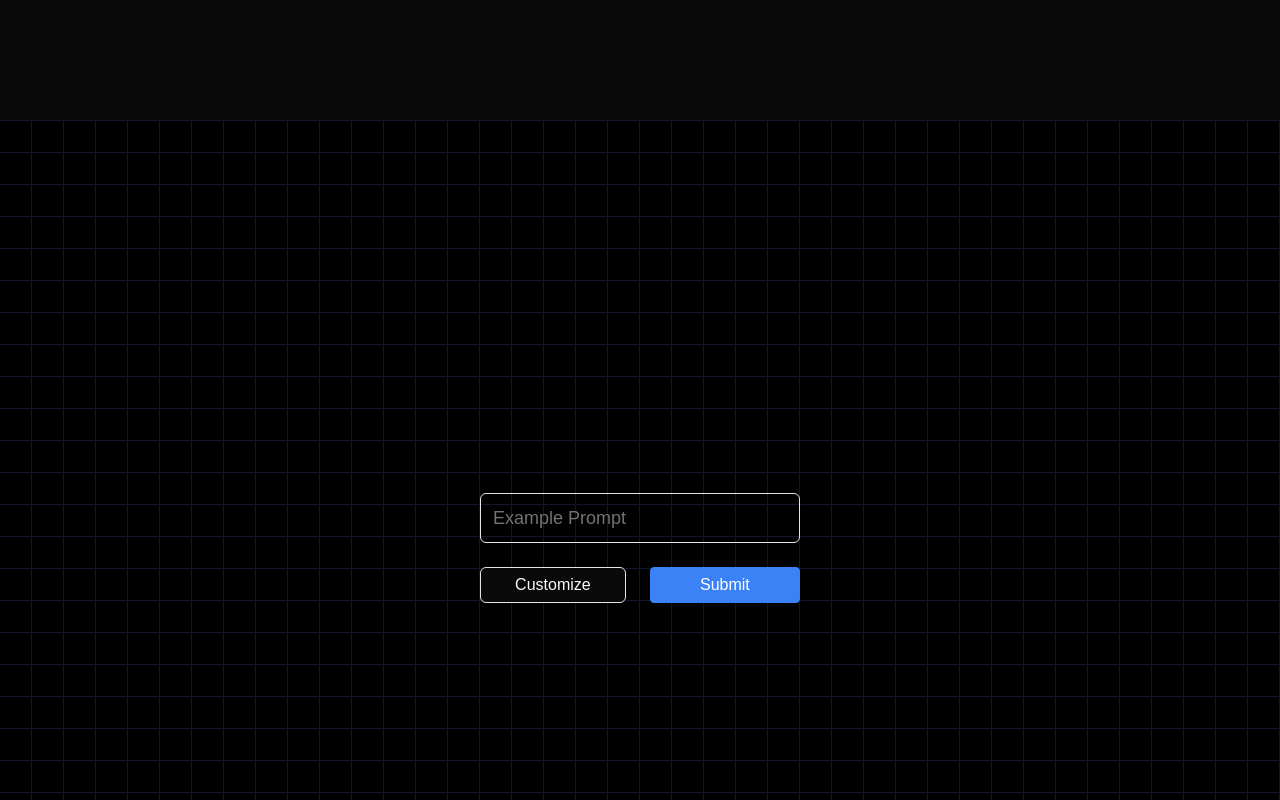
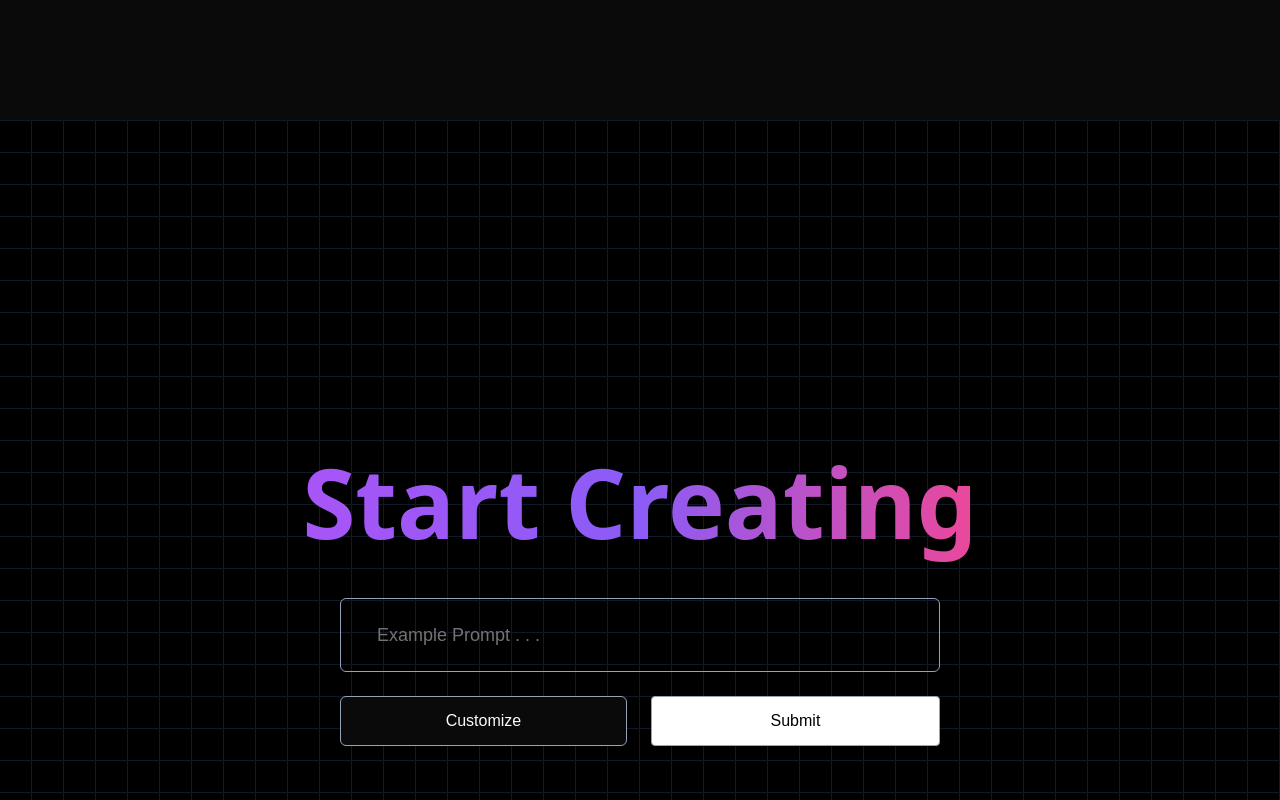
Before and after one commit to LynnT-2003/Sparkjoy-Web-Demo-v2, a Next.js app: page / in a window 1280 px wide. Shown: the part 2480-3280 px from the top of the page. Built offline with nearby package versions, Linux system fonts and the light colour scheme; no server answers; the database is empty.

Commit message:
UI update for InputSection.

```diff
--- a/components/sections/InputSection.tsx
+++ b/components/sections/InputSection.tsx
@@ -108,19 +108,29 @@ const InputSection = () => {
   };
 
   return (
-    <div className="h-screen flex flex-col justify-center ">
-      <div className=" w-[25vw] mt-12">
+    <div className="h-[120vh] w-screen flex flex-col items-center justify-center ">
+      {!image && (
+        <div className="">
+          <div className="text-8xl text-center font-bold font-sans relative bg-clip-text text-transparent bg-no-repeat bg-gradient-to-r from-purple-500 via-violet-500 to-pink-500 pb-4">
+            <div className="">Start Creating</div>
+          </div>
+        </div>
+      )}
+      <div className="flex flex-col justify-center w-[600px] mt-8">
         <Input
           type="text"
-          placeholder="Example Prompt"
+          placeholder="Example Prompt . . ."
           onChange={handlePromptChange}
-          className="text-lg py-6 my-2"
+          className="text-lg py-9 pl-9 mb-2"
         />
         <div className="flex w-full gap-6 ">
           <div className="w-1/2 mt-4">
             <Popover>
               <PopoverTrigger asChild>
-                <Button variant="outline" className="text-md w-full">
+                <Button
+                  variant="outline"
+                  className="text-md w-full p-6 hover:bg-slate-800 hover:border-slate-800 hover:text-white"
+                >
                   Customize
                 </Button>
               </PopoverTrigger>
@@ -187,7 +197,7 @@ const InputSection = () => {
           <Button
             variant="outline"
             onClick={handleSubmitClick}
-            className="border-blue-500 w-1/2 mt-4 px-6 py-1.5 bg-blue-500 text-white text-md rounded"
+            className="hover:bg-no-repeat hover:border-none hover:text-xl hover:bg-gradient-to-r from-purple-500 via-violet-500 to-pink-500 hover:text-white w-1/2 mt-4 px-6 py-1.5 bg-white text-black text-md rounded p-6"
           >
             Submit
           </Button>
--- a/components/ui/button.tsx
+++ b/components/ui/button.tsx
@@ -1,8 +1,8 @@
-import * as React from "react"
-import { Slot } from "@radix-ui/react-slot"
-import { cva, type VariantProps } from "class-variance-authority"
+import * as React from "react";
+import { Slot } from "@radix-ui/react-slot";
+import { cva, type VariantProps } from "class-variance-authority";
 
-import { cn } from "@/lib/utils"
+import { cn } from "@/lib/utils";
 
 const buttonVariants = cva(
   "inline-flex items-center justify-center whitespace-nowrap rounded-md text-sm font-medium transition-colors focus-visible:outline-none focus-visible:ring-1 focus-visible:ring-ring disabled:pointer-events-none disabled:opacity-50",
@@ -14,7 +14,7 @@ const buttonVariants = cva(
         destructive:
           "bg-destructive text-destructive-foreground shadow-sm hover:bg-destructive/90",
         outline:
-          "border border-input bg-background shadow-sm hover:bg-accent hover:text-accent-foreground",
+          "border border-slate-400 bg-background shadow-sm hover:bg-accent hover:text-accent-foreground",
         secondary:
           "bg-secondary text-secondary-foreground shadow-sm hover:bg-secondary/80",
         ghost: "hover:bg-accent hover:text-accent-foreground",
@@ -32,26 +32,26 @@ const buttonVariants = cva(
       size: "default",
     },
   }
-)
+);
 
 export interface ButtonProps
   extends React.ButtonHTMLAttributes<HTMLButtonElement>,
     VariantProps<typeof buttonVariants> {
-  asChild?: boolean
+  asChild?: boolean;
 }
 
 const Button = React.forwardRef<HTMLButtonElement, ButtonProps>(
   ({ className, variant, size, asChild = false, ...props }, ref) => {
-    const Comp = asChild ? Slot : "button"
+    const Comp = asChild ? Slot : "button";
     return (
       <Comp
         className={cn(buttonVariants({ variant, size, className }))}
         ref={ref}
         {...props}
       />
-    )
+    );
   }
-)
-Button.displayName = "Button"
+);
+Button.displayName = "Button";
 
-export { Button, buttonVariants }
+export { Button, buttonVariants };
--- a/components/ui/input.tsx
+++ b/components/ui/input.tsx
@@ -10,7 +10,7 @@ const Input = React.forwardRef<
     <input
       type={type}
       className={cn(
-        "text-white flex h-9 w-full rounded-md border border-input bg-transparent px-3 py-[24px] text-sm shadow-sm transition-colors file:border-0 file:bg-transparent file:text-sm file:font-medium file:text-foreground placeholder:text-muted-foreground focus-visible:outline-none focus-visible:ring-1 focus-visible:ring-ring disabled:cursor-not-allowed disabled:opacity-50",
+        "text-white flex h-9 w-full rounded-md border border-slate-400 bg-transparent px-3 py-[24px] text-sm shadow-sm transition-colors file:border-0 file:bg-transparent file:text-sm file:font-medium file:text-foreground placeholder:text-muted-foreground focus-visible:outline-none focus-visible:ring-1 focus-visible:ring-ring disabled:cursor-not-allowed disabled:opacity-50",
         className
       )}
       ref={ref}
```
